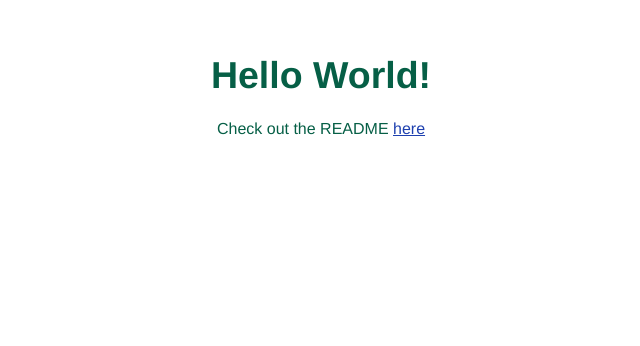
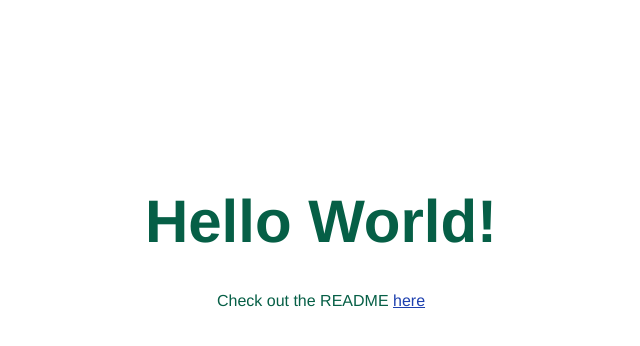
Before and after one commit to Wiegand92/react-tw, a React app: page / in a window 1280 px wide. Shown: the part 168-514 px from the top of the page, without its empty margins (319-959 px from the left). Built offline with nearby package versions, Linux system fonts and the light colour scheme.

Commit message:
update base styles to not conflict with TW styles

```diff
--- a/src/styles/base/_base.scss
+++ b/src/styles/base/_base.scss
@@ -5,14 +5,11 @@ html, body {
 }
 
 html {
-  // Makes 1rem === 10px //
-  font-size: 62.5%;
   @apply h-screen w-screen;
 }
 
 body {
   font-family: Helvetica, Arial, sans-serif;
-  font-size: 1.6rem;
   @apply h-full w-full;
 }
 
--- a/src/styles/components/_app.scss
+++ b/src/styles/components/_app.scss
@@ -2,8 +2,9 @@
   @apply h-full w-full pt-80 align-middle justify-around text-green-800;
 
   h1{
-    @apply text-center text-6xl ;
+    @apply text-center text-6xl;
   }
+
   p{
     @apply text-center;
   }
--- a/tailwind.config.js
+++ b/tailwind.config.js
@@ -2,7 +2,7 @@ module.exports = {
   purge: {
     enabled: true,
     content: [
-      './src/styles/components/_app.css'
+      './src/styles/**'
     ]
   },
   darkMode: false, // or 'media' or 'class'
```
